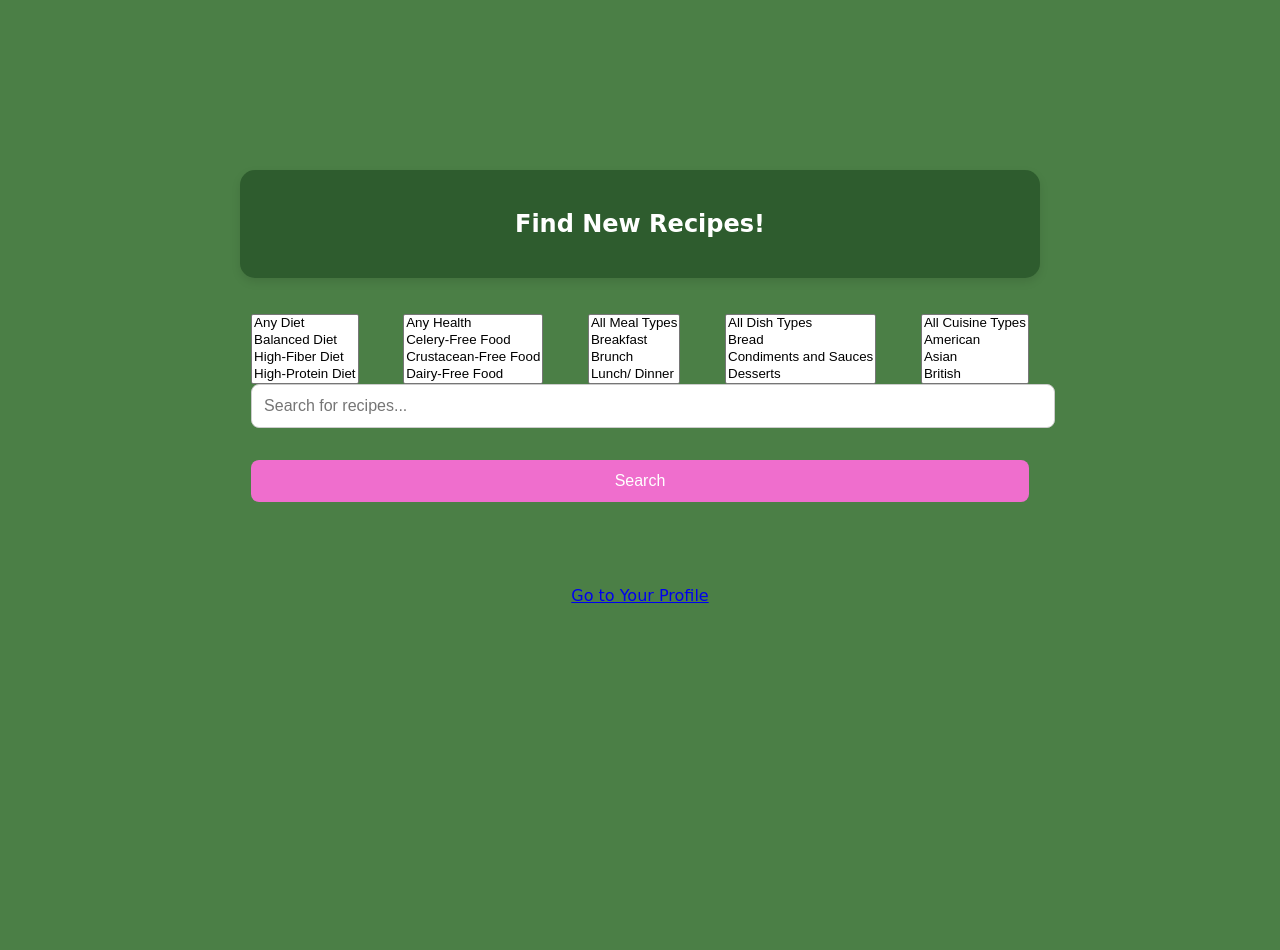
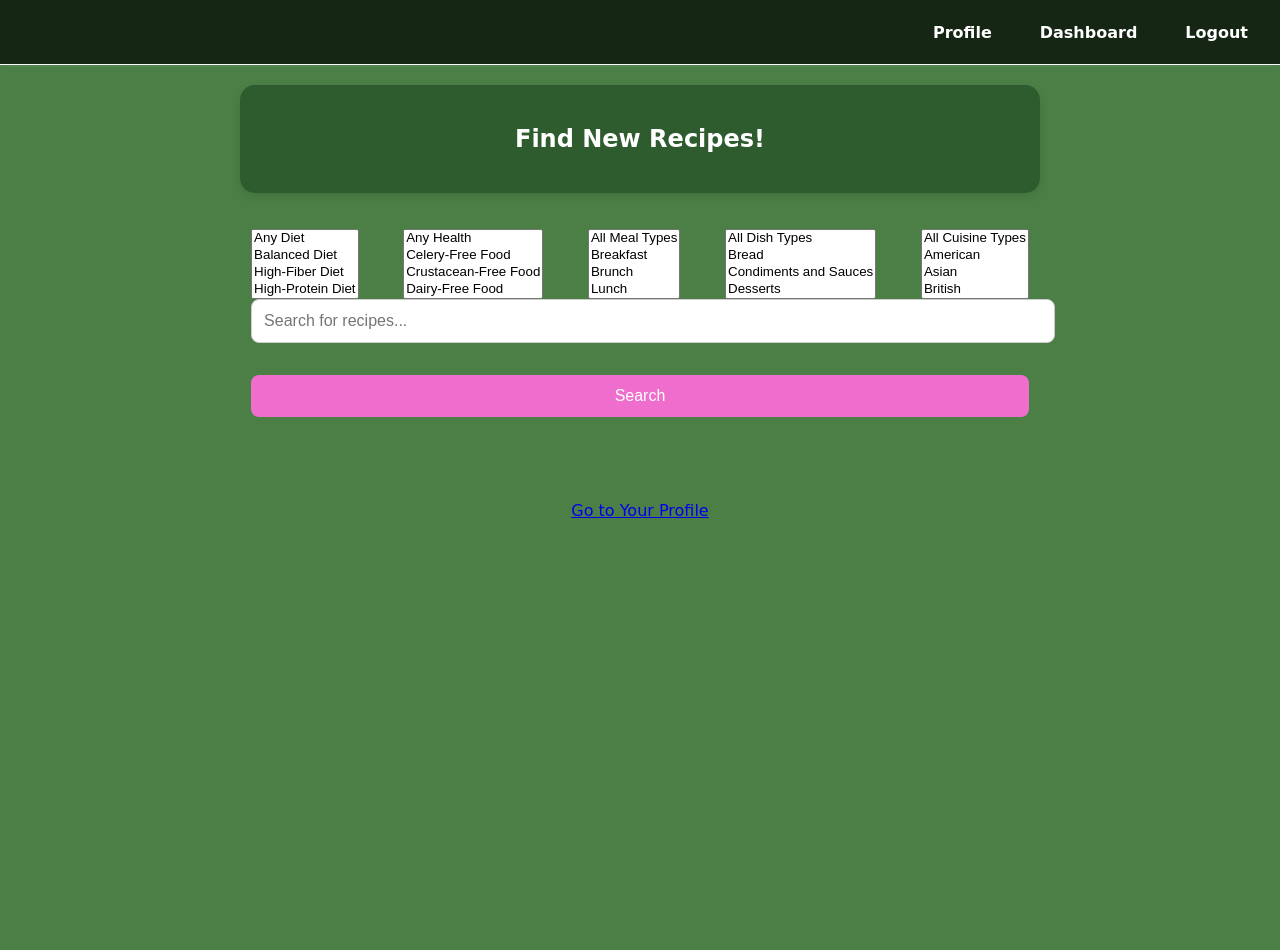
Before and after one commit to pjeff1465/capstone_project, a Flask app: page /dashboard in a window 1280 px wide. After the commit the page ends 518 px from the top, so only its background shows below. Run offline with Flask 2, Linux system fonts and the light colour scheme; a user stored in the database is signed in; some libraries are stand-ins or nearby versions.

Commit message:
added navbar to help organize page links

```diff
--- a/app/static/css/main.css
+++ b/app/static/css/main.css
@@ -33,7 +33,7 @@ h1 {
     display: flex;
     flex-direction: column;
     align-items: center;
-    padding-top: 150px; /* space below the green title box */
+    /* padding-top: 150px; space below the green title box */
 }
 
 .search-container {
@@ -159,7 +159,12 @@ h1 {
     transform: translateY(-5px);
 }
 
+.recipe-card a{
+    text-decoration: none;
+}
+
 .recipe-card a:hover {
+    text-decoration: none;
     background-color: #45a049;
 }
 
@@ -444,6 +449,59 @@ input[type="submit"]:hover {
 
 /* ------------------------------------------------------------------------------------------------- */
 
+.banner{
+    width: 100%;
+    background: #152614;
+    border-bottom: 1px solid #f8f9fa;
+    top: 0;
+    left: 0;
+    box-shadow: 0 1px 4px rgba(146, 161, 176, .15);
+    z-index: 100;
+    position: sticky;
+}
+
+.nav-grid{
+    display: grid;
+    grid-template-columns: 100%;
+    grid-column-gap: 2rem;
+    width: calc(100% - 2rem);
+    margin-left: 1rem;
+    margin-right: 1rem;
+
+    height: 4rem;
+    display: flex;
+    justify-content: flex-end;
+    align-items: center;
+    font-weight: 600;
+}
+
+.nav-list{
+    display: flex;
+    padding-top: 0;
+    list-style: none;
+    margin-right: 1rem;
+}
+
+.nav-item{
+    margin-left: 3rem; margin-bottom: 0;
+}
+
+.nav-link { position: relative; color: #ffffff; text-decoration: none;}
+.nav-link:hover { position: relative; text-decoration: none;}
+.nav-link:hover::after {
+    position: absolute;
+    content: '';
+    width: 100%;
+    height: 0.18rem;
+    left: 0;
+    top: 2rem;
+    background-color:#4070F4;
+}
+
+.nav-toggle {
+    font-size: 1.5rem;
+    cursor: pointer;
+}
 
 /* Media changes with different screens */
 /* Responsive layout - when the screen is less than 700px wide, make the two columns stack on top of each other instead of next to each other */
--- a/app/templates/dashboard.html
+++ b/app/templates/dashboard.html
@@ -12,6 +12,18 @@
 </head>
 
 <body class="dashboard-body">
+    <header class="banner">
+        <nav class="nav-grid">
+            <div>
+                <ul class="nav-list">
+                    <li class="nav-item"><a class="nav-link" href="{{ url_for('auth.user_profile') }}">Profile</a></li>
+                    <li class="nav-item"><a class="nav-link" href="{{ url_for('auth.dashboard') }}">Dashboard</a></li>
+                    <li class="nav-item"><a class="nav-link" href="{{ url_for('auth.logout') }}">Logout</a></li>
+                </ul>
+            </div>
+        </nav>
+    </header>
+
     <div class="searchtitle">
         <h2>Find New Recipes!</h2>
     </div>
@@ -57,7 +69,8 @@
                     <option value="">All Meal Types</option>
                     <option value="breakfast">Breakfast</option>
                     <option value="brunch">Brunch</option>
-                    <option value="lunch/dinner">Lunch/ Dinner</option>
+                    <option value="lunch">Lunch</option>
+                    <option value="dinner">Dinner</option>
                     <option value="snack">Snack</option>
                     <option value="teatime">Tea Time</option>
                 </select>
```
Also changed, not shown: app/templates/recipe_details.html (+13 -0 lines), app/templates/results_list.html (+15 -1 lines), app/templates/user.html (+12 -0 lines).
